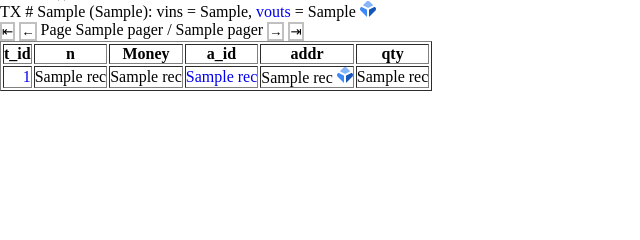
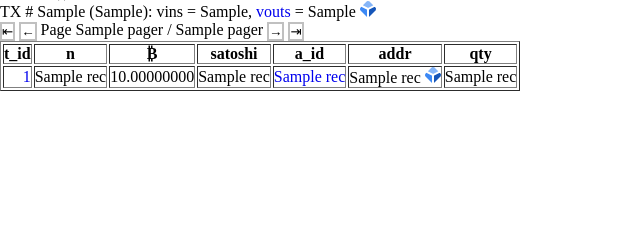
Before and after one commit to tieugene/bceweb, a Flask app: template bceweb/templates/src_vins.html in a window 1280 px wide. Shown: the part 79-319 px from the top of the page, without its empty margins (0-640 px from the left). Run offline with Flask 2, Linux system fonts and the light colour scheme; the template is opened without the code that fills it: most values are stand-ins (such as "Sample title", 1, 10 or a date in 2020); parts of the project's set-up code (start-up, migrations or seed data) failed here and were passed over; some libraries are stand-ins or nearby versions.

Commit message:
Money as BTC

```diff
--- a/bceweb/routes.py
+++ b/bceweb/routes.py
@@ -1,6 +1,6 @@
 """
-:todo: format money (BTC, dec separator)
 :todo: external sql
+:todo: format money (thousands separator)
 """
 import math
 from flask import Blueprint, render_template, request
--- a/bceweb/templates/src_addr.html
+++ b/bceweb/templates/src_addr.html
@@ -5,20 +5,22 @@
 {% block body %}
     <h1> Addr moves </h1>
     <p>
-        Addr # {{ addr[0] }} ({{ addr[1] }}, {{ addr[2] }}), {% if addr[3] %} {{ addr[3] }} sat. {% else %} &empty; {% endif %}
+        Addr # {{ addr[0] }} ({{ addr[1] }}, {{ addr[2] }})
         <a href="https://www.blockchain.com/btc/address/{{ addr[1] }}" target="_blank" rel="noopener noreferrer">
             <img src="{{ url_for('static', filename='bmp/blockchain.com-16x16.png') }}"/>
         </a>
     </p>
+    <p> &#8383;: {% if addr[3] %} {{ "%.8f"|format(addr[3]/100000000) }} ({{ addr[3] }} sat.) {% else %} &empty; {% endif %} </p>
     {% include 'pager.html' %}
     <table border="1">
     <col/><col align="right"/><col align="right"/><col align="right"/><col align="right"/><col align="right"/>
-    <thead><tr><th> t_id </th><th> n </th><th> t_id_in </th><th> Money </th></tr></thead>
+    <thead><tr><th> t_id </th><th> n </th><th> t_id_in </th><th> &#8383; </th><th> satoshi </th></tr></thead>
     {% for rec in data %}
         <tr>
             <td class="right"> <a href="{{ url_for('bceweb.src_vouts', tx=rec[0]) }}"> {{ rec[0] }} </a> </td>
             <td class="right"> {{ rec[1] }} </td>
             <td class="right"> {% if rec[2] %}  <a href="{{ url_for('bceweb.src_vins', tx=rec[2]) }}"> {{ rec[2] }} </a> {% endif %} </td>
+            <td class="right"> {{ "%.8f"|format(rec[3]/100000000) }} </td>
             <td class="right"> {{ rec[3] }} </td>
         </tr>
     {% endfor %}
--- a/bceweb/templates/src_txs.html
+++ b/bceweb/templates/src_txs.html
@@ -13,7 +13,7 @@
     {% include 'pager.html' %}
     <table border="1">
     <colgroup><col/><col align="right"/><col align="right"/><col align="right"/><col align="right"/></colgroup>
-    <thead><tr><th> ID </th><th> Hash </th><th> Vins </th><th> Vouts </th><th> Sat. </th></tr></thead>
+    <thead><tr><th> ID </th><th> Hash </th><th> Vins </th><th> Vouts </th><th> &#8383; </th><th> satoshi </th></tr></thead>
     <tbody>
     {% for rec in data %}
         <tr>
@@ -25,6 +25,7 @@
             </td>
             <td class="right"> {% if rec[3] %} <a href="{{ url_for('bceweb.src_vins', tx=rec[0]) }}"> {{ rec[3] }} </a> {% else %} {{ rec[3] }} {% endif %}</td>
             <td class="right"> <a href="{{ url_for('bceweb.src_vouts', tx=rec[0]) }}"> {{ rec[4] }} </a> </td>
+            <td class="right"> {{ "%.8f"|format(rec[5]/100000000) }} </td>
             <td class="right"> {{ rec[5] }} </td>
         </tr>
     {% endfor %}
--- a/bceweb/templates/src_vins.html
+++ b/bceweb/templates/src_vins.html
@@ -19,11 +19,12 @@
     {% include 'pager.html' %}
     <table border="1">
     <col/><col align="right"/><col align="right"/><col align="right"/><col align="right"/><col align="right"/>
-    <thead><tr><th> t_id </th><th> n </th><th> Money </th><th> a_id </th><th> addr </th><th title="Addresses number"> qty </th></tr></thead>
+    <thead><tr><th> t_id </th><th> n </th><th> &#8383; </th><th> satoshi </th><th> a_id </th><th> addr </th><th title="Addresses number"> qty </th></tr></thead>
     {% for rec in data %}
         <tr>
             <td class="right"> <a href="{{ url_for('bceweb.src_vouts', tx=rec[0]) }}"> {{ rec[0] }} </a> </td>
             <td class="right"> {{ rec[1] }} </td>
+            <td class="right"> {{ "%.8f"|format(rec[3]/100000000) }} </td>
             <td class="right"> {{ rec[3] }} </td>
             <td class="right"> <a href="{{ url_for('bceweb.src_addr', aid=rec[4]) }}"> {{ rec[4] }} </a> </td>
             <td>
--- a/bceweb/templates/src_vouts.html
+++ b/bceweb/templates/src_vouts.html
@@ -19,11 +19,12 @@
     {% include 'pager.html' %}
     <table border="1">
     <col/><col align="right"/><col align="right"/><col align="right"/><col align="right"/><col align="right"/>
-    <thead><tr><th> n </th><th> t_id_in </th><th> Money </th><th> a_id </th><th> addr </th><th title="Addresses number"> qty </th></tr></thead>
+    <thead><tr><th> n </th><th> t_id_in </th><th> &#8383; </th><th> satoshi </th><th> a_id </th><th> addr </th><th title="Addresses number"> qty </th></tr></thead>
     {% for rec in data %}
         <tr>
             <td class="right"> {{ rec[1] }} </td>
             <td class="right"> {% if rec[2] %}  <a href="{{ url_for('bceweb.src_vins', tx=rec[2]) }}"> {{ rec[2] }} </a> {% endif %} </td>
+            <td class="right"> {{ "%.8f"|format(rec[3]/100000000) }} </td>
             <td class="right"> {{ rec[3] }} </td>
             <td class="right"> <a href="{{ url_for('bceweb.src_addr', aid=rec[4]) }}"> {{ rec[4] }} </a> </td>
             <td>
```
